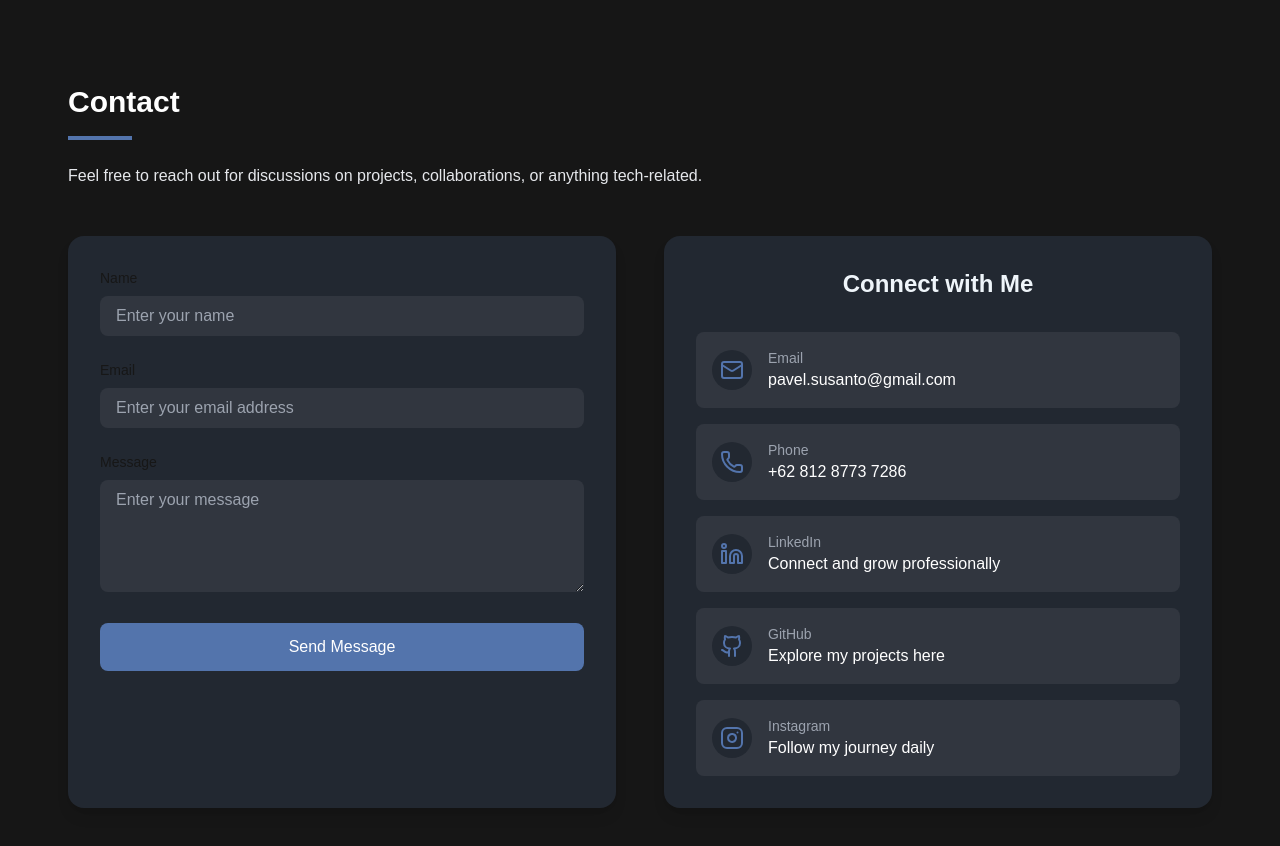
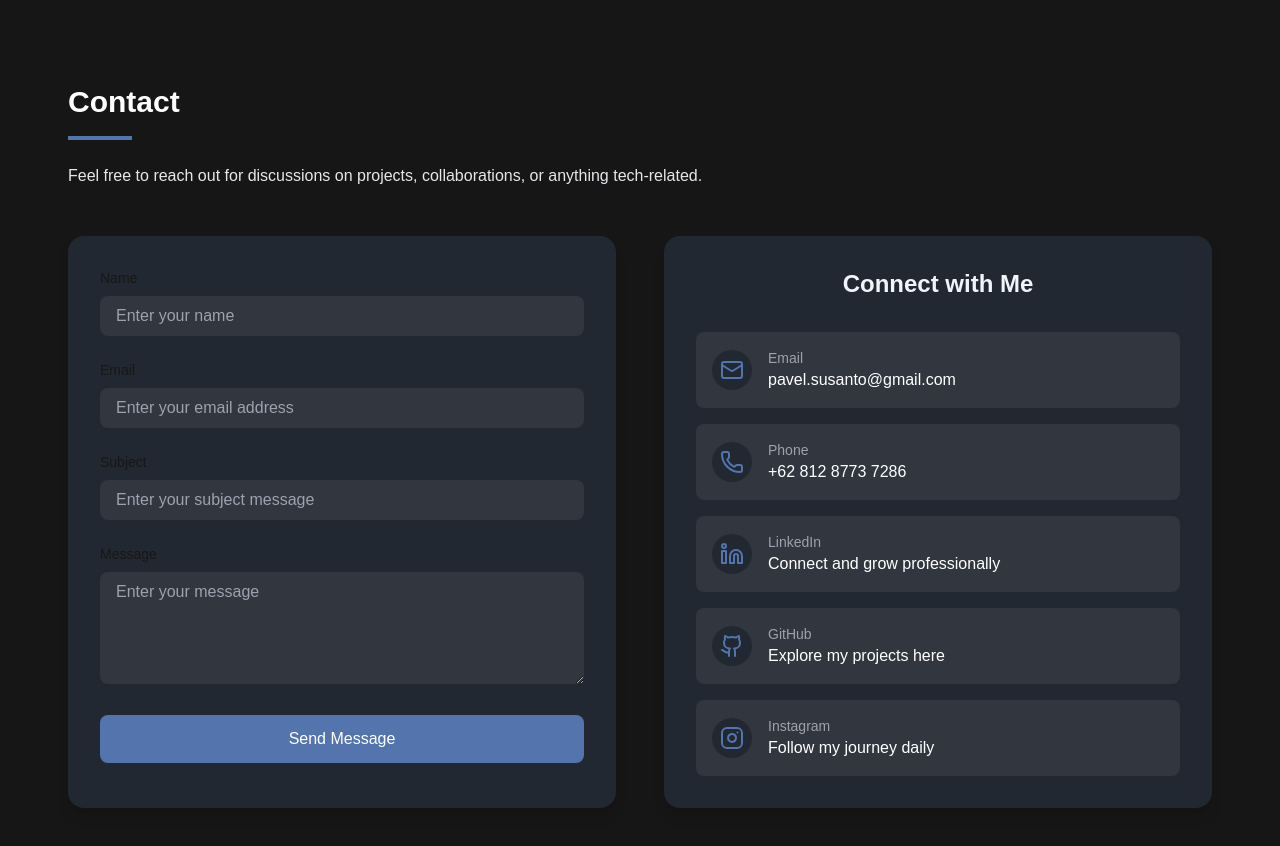
Before and after one commit to pavellsan8/pavel-portfolio, a Next.js app: page /section/contact_section in a window 1280 px wide. Shown: the top 846 px of the page. Built offline with nearby package versions, Linux system fonts and the light colour scheme; no server answers.

Commit message:
Adding firestore database

```diff
--- a/package.json
+++ b/package.json
@@ -9,6 +9,7 @@
     "lint": "next lint"
   },
   "dependencies": {
+    "firebase": "^11.4.0",
     "framer-motion": "^12.4.7",
     "lucide-react": "^0.474.0",
     "next": "15.1.6",
@@ -16,6 +17,7 @@
     "react-dom": "^19.0.0",
     "react-router-dom": "^7.2.0",
     "react-scroll": "^1.9.2",
+    "react-toastify": "^11.0.5",
     "react-typed": "^2.0.12",
     "swiper": "^11.2.4",
     "typed.js": "^2.1.0"
--- a/src/pages/_app.tsx
+++ b/src/pages/_app.tsx
@@ -1,6 +1,12 @@
 import "@/styles/globals.css";
 import type { AppProps } from "next/app";
+import { ToastContainer } from "react-toastify";
 
 export default function App({ Component, pageProps }: AppProps) {
-  return <Component {...pageProps} />;
+  return (
+    <>
+      <ToastContainer />
+      <Component {...pageProps} />
+    </>
+  );
 }
--- a/src/pages/section/contact_section.tsx
+++ b/src/pages/section/contact_section.tsx
@@ -2,18 +2,24 @@ import React from "react";
 import { useState, useEffect } from 'react';
 import { Mail, PhoneIcon, LinkedinIcon, GithubIcon, InstagramIcon } from "lucide-react";
 import { motion, useInView } from "framer-motion";
+import { toast } from "react-toastify";
+import "react-toastify/dist/ReactToastify.css";
+import { getFirestore, collection, addDoc, serverTimestamp } from "firebase/firestore";
 
+import { app } from ".././../utils/firebase";
 import { staggerContainer, fadeInUp, slideInFromRight } from "../../data/animation.js";
 
 interface FormData {
   name: string;
   email: string;
+  subject: string;
   message: string;
 }
 
 const initialFormData: FormData = {
   name: '',
   email: '',
+  subject: '',
   message: ''
 };
 
@@ -22,34 +28,44 @@ export default function ContactPage() {
   const isInView = useInView(ref, { once: true, margin: "-100px" });
 
   const [formData, setFormData] = useState<FormData>(initialFormData);
-  const [isVisible, setIsVisible] = useState(false);
+  const [isSubmitting, setIsSubmitting] = useState(false);
 
-  const [status, setStatus] = useState<{
-    type: 'success' | 'error' | null;
-    message: string;
-  }>({
-    type: null,
-    message: ''
-  });
-  useEffect(() => {
-    if (status.type) {
-      setIsVisible(true);
-      const timer = setTimeout(() => {
-        setIsVisible(false);
-        setTimeout(() => {
-          setStatus({ type: null, message: '' });
-        }, 300);
-      }, 3000);
-
-      return () => clearTimeout(timer);
-    }
-  }, [status]);
+  const db = getFirestore(app);
 
   const handleSubmit = async (e: React.FormEvent) => {
     e.preventDefault();
-    setStatus({ type: 'success', message: 'Message sent successfully!' });
-    console.log('Form submitted:', formData);
-    setFormData(initialFormData);
+    if (isSubmitting) return;
+
+    try {
+      setIsSubmitting(true);
+      await addDoc(collection(db, "contact"), {
+        name: formData.name,
+        email: formData.email,
+        subject: formData.subject,
+        message: formData.message
+      });
+
+      toast.success("Message sent successfully!", {
+        position: "top-right",
+        autoClose: 2000,
+        hideProgressBar: false,
+        closeOnClick: true,
+        pauseOnHover: true,
+        draggable: true,
+      });
+
+      setFormData(initialFormData);
+
+    } catch (error) {
+      console.error("Error sending message:", error);
+      toast.error("Failed to send message. Please try again.", {
+        position: "top-right",
+        autoClose: 3000,
+      });
+
+    } finally {
+      setIsSubmitting(false);
+    }
   };
 
   const handleChange = (e: React.ChangeEvent<HTMLInputElement | HTMLTextAreaElement>) => {
@@ -123,6 +139,21 @@ export default function ContactPage() {
                   />
                 </div>
                 <div>
+                  <label htmlFor="subject" className="block text-sm font-medium mb-2">
+                    Subject
+                  </label>
+                  <input
+                    type="subject"
+                    id="subject"
+                    name="subject"
+                    value={formData.subject}
+                    onChange={handleChange}
+                    className="w-full px-4 py-2 bg-custom-color_3 rounded-lg focus:outline-none focus:ring-2 focus:ring-custom-color_5"
+                    placeholder='Enter your subject message'
+                    required
+                  />
+                </div>
+                <div>
                   <label htmlFor="message" className="block text-sm font-medium mb-2">
                     Message
                   </label>
@@ -143,17 +174,6 @@ export default function ContactPage() {
                 >
                   Send Message
                 </button>
-                {status.type && (
-                  <div
-                    className={`mt-4 p-4 rounded-lg transition-all duration-300 ease-in-out transform ${
-                      isVisible ? 'opacity-100 translate-y-0' : 'opacity-0 -translate-y-2'
-                    } ${
-                      status.type === 'success' ? 'bg-green-600' : 'bg-red-600'
-                    }`}
-                  >
-                    {status.message}
-                  </div>
-                )}
               </form>
             </motion.div>
             <motion.div
--- a/src/pages/section/resume_section.tsx
+++ b/src/pages/section/resume_section.tsx
@@ -59,7 +59,7 @@ export default function ResumeSection() {
                             <p className="italic">{detail.company}</p>
                             <ul className="mt-3 space-y-2 list-disc list-inside text-gray-400">
                               {detail.responsibilities.map((responsibility, resIdx) => (
-                                <li>{responsibility}</li>
+                                <li key={resIdx}>{responsibility}</li>
                               ))}
                             </ul>
                           </div>
--- /dev/null
+++ b/src/utils/firebase.js
@@ -0,0 +1,21 @@
+import { initializeApp } from "firebase/app";
+import { getAnalytics } from "firebase/analytics";
+
+const firebaseConfig = {
+  apiKey: process.env.NEXT_PUBLIC_FIREBASE_API_KEY,
+  authDomain: process.env.NEXT_PUBLIC_FIREBASE_AUTH_DOMAIN,
+  projectId: process.env.NEXT_PUBLIC_FIREBASE_PROJECT_ID,
+  storageBucket: process.env.NEXT_PUBLIC_FIREBASE_STORAGE_BUCKET,
+  messagingSenderId: process.env.NEXT_PUBLIC_FIREBASE_MESSAGING_SENDER_ID,
+  appId: process.env.NEXT_PUBLIC_FIREBASE_APP_ID,
+  measurementId: process.env.NEXT_PUBLIC_FIREBASE_MEASUREMENT_ID
+};
+
+const app = initializeApp(firebaseConfig);
+
+let analytics;
+if (typeof window !== "undefined") {
+  analytics = getAnalytics(app);
+}
+
+export { app, analytics };
```
Also changed, not shown: 2 other files (tests, documents, lock files or other folders).
